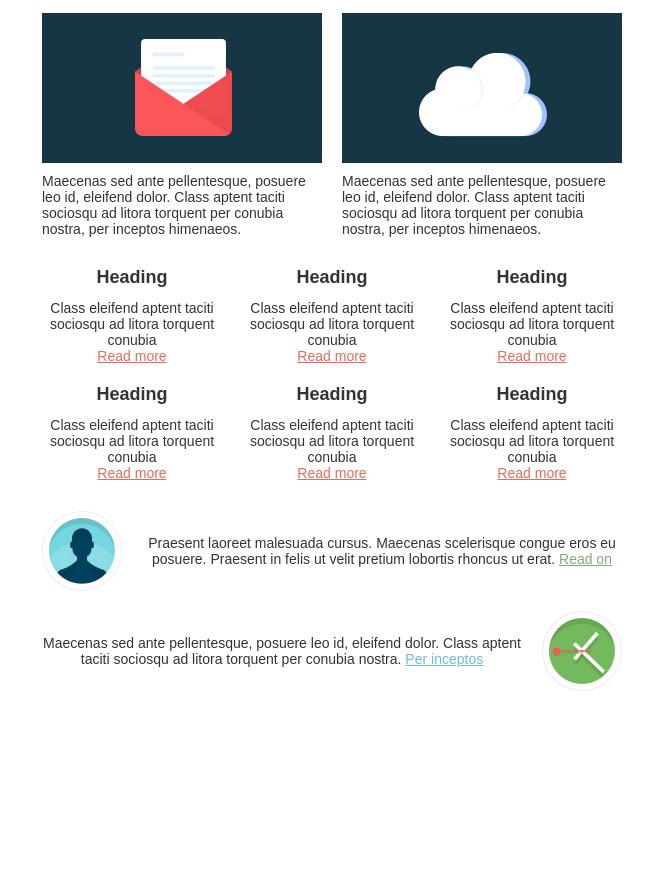
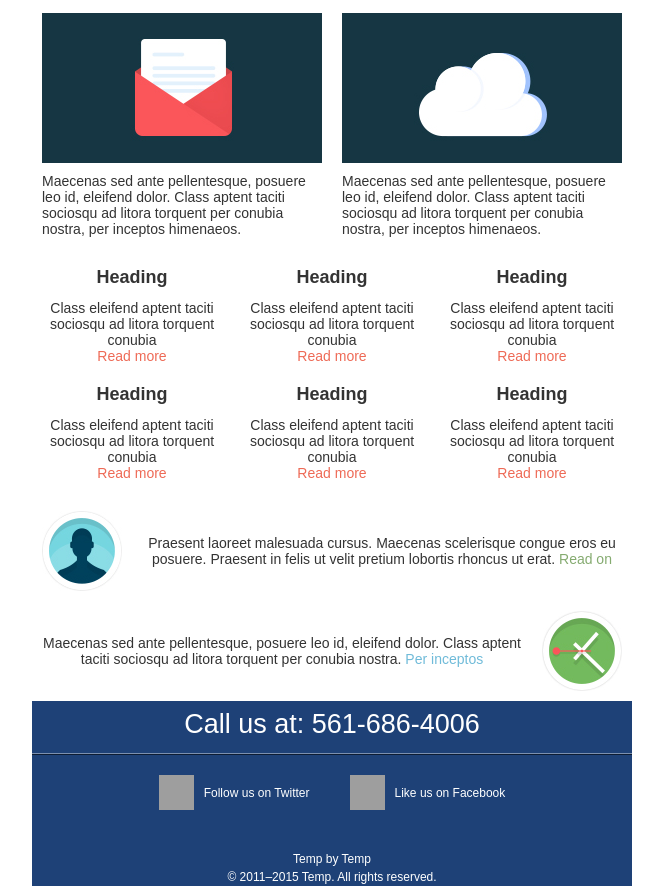
Before and after one commit to Alloffices/ResEmail, a plain HTML site: page index.html in a window 1280 px wide. Shown: the part 611-1497 px from the top of the page, without its empty margins (308-971 px from the left). Before the commit the page ends 1312 px from the top, so only its background shows below. Drawn offline with Linux system fonts and the light colour scheme; grey boxes are pictures that could not be loaded; a web font is replaced by a local one.

Commit message:
Email footer

```diff
--- a/index.html
+++ b/index.html
@@ -35,21 +35,23 @@
                   <b></b>
               </label>
               <table align="left" border="0" cellpadding="10" cellspacing="0" style="border-collapse: collapse; border-spacing: 0;">
+        <!-- Nav Logo -->
 	              <tr>
 	                <td>
-	                  <a href="http://www.pbccu.coop/"><img alt="PBC Credit Union" border="0" height="60" id="logo" src="http://www.pbccu.coop/assets/images/logos/email-pbccu.gif" style="color: #575452; display: block; font-family: 'CabinCondensed-bold', Arial, sans-serif; font-size: 18px;" width="218"></a>
+	                  <a href="http://www.pbccu.coop/"><img alt="PBC Credit Union" border="0" height="60" id="logo" src="http://semantic-ui.com/images/logo.png" style="color: #575452; display: block; font-family: 'CabinCondensed-bold', Arial, sans-serif; font-size: 18px;" width="60"></a>
 	                </td>
 	              </tr>
               </table><!--[if mso]>
               </td><td><![endif]-->
               <table align="right" border="0" cellpadding="0" cellspacing="0" class="menu">
                 <tr>
-                            <td style="padding-top: 42px;">
+                  <td style="padding-top: 21px;padding-bottom: 21px;">
                     <div id="menu-wrapper"><!--[if mso]>
                     <table border="0" cellpadding="0" cellspacing="0">
                     <tr>
                     <td><![endif]-->
                     <table align="left" border="0" cellpadding="10" cellspacing="0" class="menu" style="border-collapse: collapse; border-spacing: 0;">
+            	<!-- 1/3 Menue options -->
                       <tr>
                         <td nowrap style="font-family: 'CabinCondensed-bold', Arial, sans-serif; font-size: 18px; line-height: 1; text-transform: uppercase;">
                           <a href="http://www.pbccu.coop/cu-online/" class="menu-item" style="color: #575452; line-height: 1; text-decoration: none;">CU Online</a>
@@ -58,6 +60,7 @@
                     </table><!--[if mso]>
                     </td><td><![endif]-->
                     <table align="left" border="0" cellpadding="10" cellspacing="0" class="menu" style="border-collapse: collapse; border-spacing: 0;">
+            	<!-- 2/3 Menue options -->
                       <tr>
                         <td nowrap style="font-family: 'CabinCondensed-bold', Arial, sans-serif; font-size: 18px; line-height: 1; text-transform: uppercase;">
                           <a href="http://www.pbccu.coop/apply/" class="menu-item" style="color: #575452; line-height: 1; text-decoration: none;">Apply Online</a>
@@ -66,6 +69,7 @@
                     </table><!--[if mso]>
                     </td><td><![endif]-->
                     <table align="left" border="0" cellpadding="10" cellspacing="0" class="menu" style="border-collapse: collapse; border-spacing: 0;">
+            	<!-- 3/3 Menue options -->
                       <tr>
                         <td nowrap style="font-family: 'CabinCondensed-bold', Arial, sans-serif; font-size: 18px; line-height: 1; text-transform: uppercase;">
                           <a href="http://www.pbccu.coop/rates/" class="menu-item" style="color: #575452; line-height: 1; text-decoration: none;">Rates</a>
@@ -399,12 +403,54 @@
 			    </td>
 				</tr>
 
+ <table bgcolor="#1E4177" border="0" cellpadding="0" cellspacing="0" style="border-collapse: collapse; border-spacing: 0;" width="100%">
+                <tr>
+                    <td>
+                        <table align="center" border="0" cellpadding="20" cellspacing="0" class="container" style="border-collapse: collapse; border-spacing: 0; margin: auto;" width="600">
+                            <tr>
+                                <td align="center" class="content" style="color: #FFFFFF; font-family: Arial, sans-serif; font-size: 12px; line-height: 1.5;">
+                                    <table border="0" cellpadding="0" cellspacing="0" style="border-bottom: 1px solid #0D1C33; border-collapse: separate; border-spacing: 0;Margin-top:10px;" width="100%">
+                                        <tr>
+                                            <td align="center" style="border-bottom: 1px solid #7C90AF; color: #FFFFFF; font-family: 'CabinCondensed-reg', Arial, sans-serif; font-size: 27px; line-height: 1; padding-bottom: 15px;">
+                                                Call us at: <!--[if mso]><span style="white-space: nowrap;">561-686-4006</span><![endif]--><a href="tel:561-686-4006" style="color: #FFFFFF; cursor: text; font-weight: normal; mso-hide: all; text-decoration: none; white-space: nowrap;">561-686-4006</a>
+                                            </td>
+                                        </tr>
+                                    </table>
+                                    <table border="0" cellpadding="20" cellspacing="0" style="border-collapse: collapse; border-spacing: 0; font-family: Arial, sans-serif; font-size: 12px; line-height: 1.5;">
+                                        <tr>
+                                            <td class="social-media" style="padding: 20px 0 40px;">
+                                                <a href="https://twitter.com/" title="Follow us on Twitter"><img alt="Follow us on Twitter" border="0" height="35" src="http://www.pbccu.coop/assets/images/logos/email-twitter.gif" width="35"></a>
+                                            </td>
+                                            <td class="mobile-hide" style="padding: 20px 0 40px 10px;">
+                                                <a href="https://twitter.com/" style="color: #FFFFFF; text-decoration: none;" title="Follow us on Twitter">Follow us on Twitter</a>
+                                            </td>
+                                            <td class="social-media" style="padding: 20px 0 40px 40px;">
+                                                <a href="https://www.facebook.com/" title="Like us on Facebook"><img alt="Like us on Facebook" border="0" height="35" src="http://www.pbccu.coop/assets/images/logos/email-facebook.gif" width="35"></a>
+                                            </td>
+                                            <td class="mobile-hide" style="padding: 20px 0 40px 10px;">
+                                                <a href="https://www.facebook.com/" style="color: #FFFFFF; text-decoration: none;" title="Like us on Facebook">Like us on Facebook</a>
+                                            </td>
+                                        </tr>
+                                    </table>
+<!--                                     <div>
+                                        <img alt="Federally insured by NCUA | Equal Housing Lender" height="65" src="http://www.pbccu.coop/assets/images/logos/email-ehl-ncua.gif" style="display: block;" width="220">
+                                    </div> -->
+                                    Temp by Temp<br>
+                                    &copy; 2011&ndash;2015 Temp. All rights reserved.
+                                </td>
+                            </tr>
+                        </table>
+                    </td>
+                </tr>
+            </table>
+
 			</table>
 			<!--[if (gte mso 9)|(IE)]>
 			</td>
 			</tr>
 			</table>
 			<![endif]-->
+
     </div>
   </center>
 </body>
--- a/styles.css
+++ b/styles.css
@@ -61,7 +61,7 @@ p {
 }
 a {
     color: #ee6a56;
-    text-decoration: underline;
+    text-decoration: none;
 }
 .h1 {
     font-size: 21px;
@@ -198,7 +198,7 @@ a {
 }
 
 /*Media Queries*/
-@media screen and (max-width: 400px) {
+/*@media screen and (max-width: 400px) {
 .two-column .column,
     .three-column .column {
         max-width: 100% !important;
@@ -218,27 +218,24 @@ a {
     .two-column .column {
         max-width: 50% !important;
     }
-}
+}*/
 
-/* Hamberger Navigation Header */
-img
-{
+/* ‘Hamburger’ Collapsible Navigation Header */
+
+img {
 /* Allow smoother rendering of resized image in Internet Explorer */
 -ms-interpolation-mode: bicubic;
 }
 
 /* force styles of client inserted tel anchors */
-a[href^=tel]
-{
+a[href^=tel] {
 color: #295AA6;
 font-weight: bold;
 }
 
-@media screen
-{
+@media screen {
 
-@font-face
-{
+@font-face {
     font-family: 'CabinCondensed-reg';
     font-style: normal;
     font-weight: 400;
@@ -251,8 +248,7 @@ font-weight: bold;
     ;
 }
 
-@font-face
-{
+@font-face {
     font-family: 'CabinCondensed-bold';
     font-style: normal;
     font-weight: 700;
@@ -265,8 +261,7 @@ font-weight: bold;
     ;
 }
 
-@font-face
-{
+@font-face {
     font-family: 'OpenSansCondensed-bold';
     font-style: normal;
     font-weight: 700;
@@ -281,8 +276,7 @@ font-weight: bold;
 
 }
 
-@media all and ( max-width: 600px )
-{
+@media all and ( max-width: 600px ) {
 
 *[id]#wrapper + table,
 *[class].container,
@@ -299,8 +293,8 @@ font-weight: bold;
 
 *[id]#logo
 {
-    height: 50px;
-    width: 182px;
+    height: 70px;
+    width: 70px;
 }
 
 *[id]#mobile-label
```
Also changed, not shown: images/email-ehl-ncua.gif (added). Lines whose indentation alone changed are shown as unchanged.
